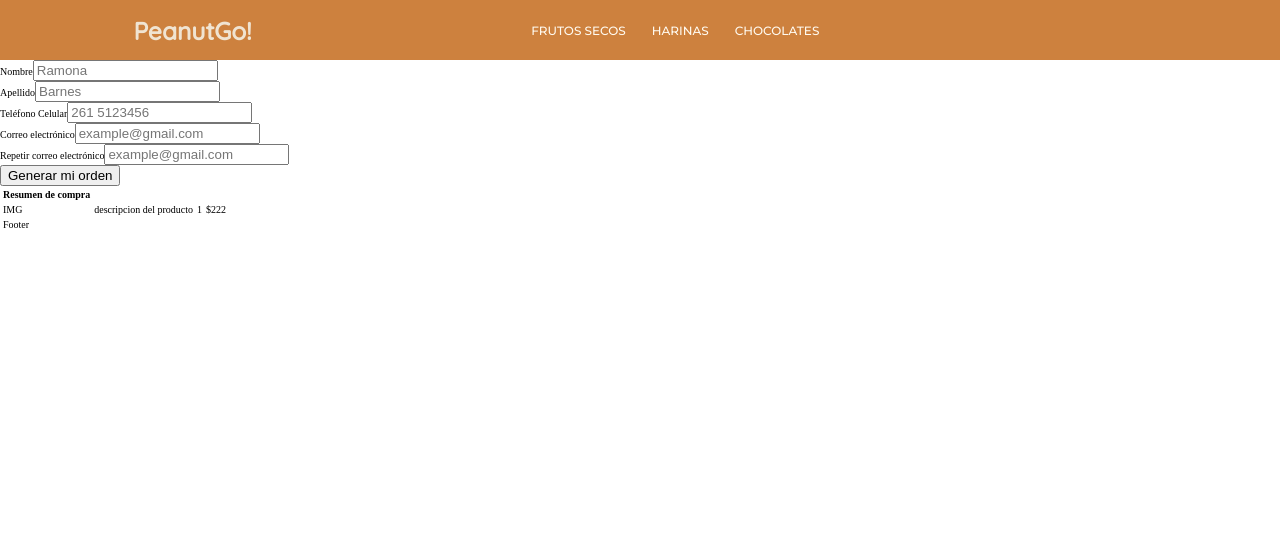
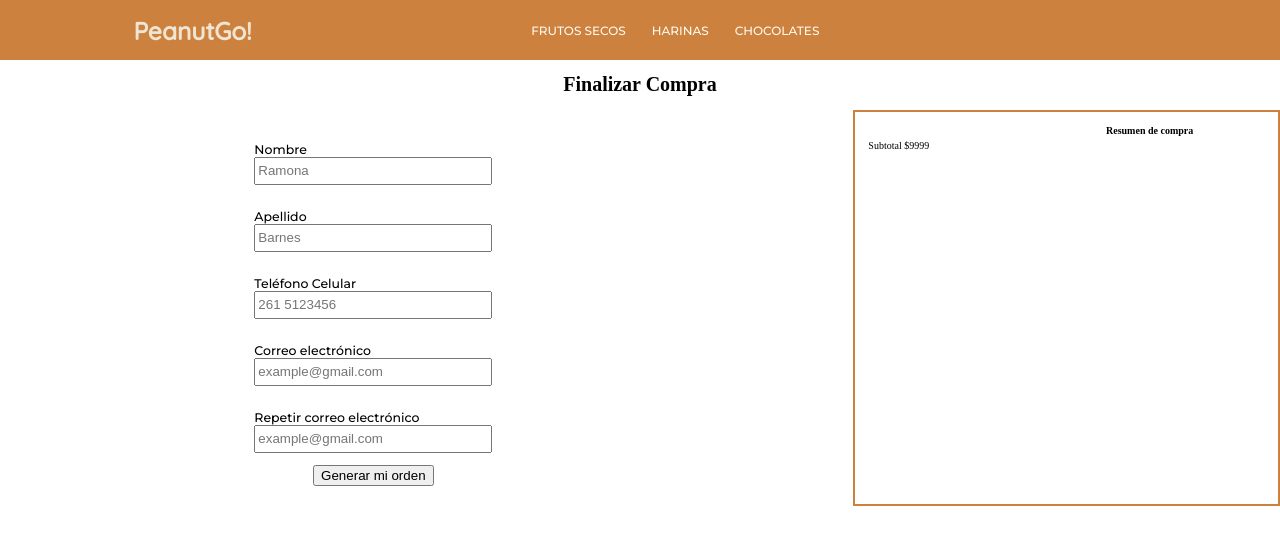
Before and after one commit to romina-gza/EcommerceReact-Galarza, a React (Vite) app: page /checkout in a window 1280 px wide. Shown: the top 544 px of the page. Built offline with nearby package versions, Linux system fonts and the light colour scheme.

Commit message:
checkout ok

```diff
--- a/src/components/Cart/Cart.jsx
+++ b/src/components/Cart/Cart.jsx
@@ -1,5 +1,4 @@
 import { useCartContext } from "../../Context/CartContext"
-
 import './Cart.css'
 import { Link } from 'react-router-dom'
 
--- /dev/null
+++ b/src/components/Checkout/Checkout.css
@@ -0,0 +1,22 @@
+.CheckoutBox {
+    display: grid;
+    grid-template-columns: repeat(12, 1fr);
+    grid-template-rows: auto 1fr;
+}
+
+h1 {
+    grid-column: 1 / 13;
+    grid-row: 1 / 2;
+    text-align: center;
+}
+
+.SectionForm {
+    grid-column: 1 / 8;
+    grid-row: 2 / 3;
+}
+
+.ArticleBox {
+    border: 2px solid #cd813e;
+    grid-column: 9 / 13;
+    grid-row: 2 / 3;
+}
--- a/src/components/Checkout/Checkout.jsx
+++ b/src/components/Checkout/Checkout.jsx
@@ -1,13 +1,14 @@
 import Form from "../Form/Form"
 import ResumenCompra from "../ResumenCompra/ResumenCompra"
-
+import './Checkout.css'
 const Checkout = () => {
 
     return (
-        <>
-            <Form></Form>
-            <ResumenCompra></ResumenCompra>
-        </>
+        <div className="CheckoutBox">
+            <h1>Finalizar Compra</h1>
+                <Form></Form>
+                <ResumenCompra></ResumenCompra>
+        </div>
     )
 }
 
--- /dev/null
+++ b/src/components/Form/Form.css
@@ -0,0 +1,24 @@
+form {
+    display: flex;
+    flex-direction: column;
+    justify-content: center;
+    align-items: center;
+    width: 100%;
+    padding: 20px 0px;
+}
+
+form div {
+    font-family: 'Montserrat', sans-serif;
+    font-size: 12.5px;
+    display: flex;
+    flex-direction: column;
+    margin: 12px 0px;
+}
+
+form div input {
+    width: 230px;
+    height: 22px;
+}
+form div span {
+    color: brown;
+}
--- a/src/components/Form/Form.jsx
+++ b/src/components/Form/Form.jsx
@@ -1,9 +1,8 @@
 import {useFormik} from 'formik'
 import * as Yup from 'yup'
-import { initializeFirebase } from '../../firebase/config'
 import { useCartContext } from '../../Context/CartContext'
-import { addDoc, collection } from 'firebase/firestore'
-
+import { collection, addDoc, getFirestore } from 'firebase/firestore'
+import './Form.css'
 
 const Form = () => {
     const {cartList, vaciarCart, precioTotal} = useCartContext()
@@ -11,17 +10,17 @@ const Form = () => {
         initialValues: {nombre: '', apellido: '', tel: '', email: '', repeatEmail: ''},
         validationSchema: Yup.object({
             nombre : Yup.string()
-                .required('El campo "nombre" es requerido'),
+                .required('* El campo "nombre" es requerido'),
             apellido : Yup.string()
-                .required('El campo "apellido" es requerido'),
+                .required('* El campo "apellido" es requerido'),
             tel : Yup.number()
-                .required('El campo "telefono/celular" es requerido'),
+                .required('* El campo "telefono/celular" es requerido'),
             email : Yup.string()
-                .required('El campo "correo electrónico" es requerido')
+                .required('* El campo "correo electrónico" es requerido')
                 .oneOf([Yup.ref('repeatEmail')],'Los correos electrónicos no son iguales'),
             repeatEmail : Yup.string()
-                .required('El campo "repetir correo electrónico" es requerido')
-                .oneOf([Yup.ref('email')],'Los correos electrónicos no son iguales'),
+                .required('* El campo "repetir correo electrónico" es requerido')
+                .oneOf([Yup.ref('email')],'* Los correos electrónicos no son iguales'),
 
         }),
         onSubmit: values => {
@@ -33,7 +32,7 @@ const Form = () => {
     // Generar Orden
 
     const BtnGenerarOrden = (e) => {
-        const values = formik.values.length; // Obtiene valores del formulario
+        const values = formik.values; // Obtiene valores del formulario
         console.log('este es VALUES ->',values )
 
         formik.handleSubmit(); // Llama a la función onSubmit de formik
@@ -43,6 +42,8 @@ const Form = () => {
             console.log('errores')
             formik.handleSubmit()
             e.preventDefault()
+            e.stopPropagation()
+        } else {
 
         }
         console.log('el resto del codigo', values)
@@ -54,7 +55,7 @@ const Form = () => {
         };
         console.log(orden)
 
-        const database = initializeFirebase()
+        const database = getFirestore()
         const queryCollection = collection(database, 'orden')
 
         addDoc(queryCollection, orden)
@@ -69,7 +70,7 @@ const Form = () => {
 
 
     return (
-        <section>
+        <section className='SectionForm'>
             <form onSubmit={ BtnGenerarOrden }>
                 <div>
                     <label >Nombre</label>
@@ -81,7 +82,7 @@ const Form = () => {
                         onChange={formik.handleChange}
                         value={formik.values.nombre}
                     ></input>
-                    {formik.errors.nombre}
+                    {<span> {formik.errors.nombre} </span> }
                 </div>
                 <div>
                     <label >Apellido</label>
@@ -93,7 +94,7 @@ const Form = () => {
                         onChange={formik.handleChange}
                         value={formik.values.apellido}
                     ></input>
-                        {formik.errors.apellido}
+                        { <span>{formik.errors.apellido}</span> }
                 </div>
                 <div>
                     <label >Teléfono Celular</label>
@@ -105,7 +106,7 @@ const Form = () => {
                         onChange={formik.handleChange}
                         value={formik.values.tel}>
                     </input>
-                        {formik.errors.tel}
+                        { <span>{formik.errors.tel}</span> }
                 </div>
                 <div>
                     <label >Correo electrónico</label>
@@ -117,7 +118,7 @@ const Form = () => {
                         onChange={formik.handleChange}
                         value={formik.values.email}>
                     </input>
-                        {formik.errors.email}
+                        { <span>{formik.errors.email}</span> }
                 </div>
                 <div>
                     <label >Repetir correo electrónico</label>
@@ -129,7 +130,7 @@ const Form = () => {
                         onChange={formik.handleChange}
                         value={formik.values.repeatEmail}>
                     </input>
-                        {formik.errors.repeatEmail}
+                        { <span>{formik.errors.repeatEmail}</span> }
                 </div>
                 <input type="submit" value="Generar mi orden" id="submit"/>
             </form>
--- /dev/null
+++ b/src/components/ResumenCompra/ResumenCompra.css
@@ -0,0 +1,27 @@
+
+.ImagenResumenCompra  {
+    width: 10rem;
+}
+
+.ImagenResumenCompra img {
+    width: inherit;
+}
+
+.DescripcionResumenCompra {
+    font-family: 'Montserrat',sans-serif;
+    font-size: 1.1rem;
+}
+
+.DescripcionResumenCompra h3 {
+    text-transform: capitalize;
+}
+
+.DescripcionResumenCompra span:last-of-type {
+    display: block;
+}
+
+article table {
+    width: 100%;
+    /* border: 1px solid #cd813e; */
+    padding: 1rem;
+}
--- a/src/components/ResumenCompra/ResumenCompra.jsx
+++ b/src/components/ResumenCompra/ResumenCompra.jsx
@@ -1,24 +1,39 @@
+import { useCartContext } from "../../Context/CartContext"
+import './ResumenCompra.css'
 
 const ResumenCompra = () => {
+    const {cartList, vaciarCart, precioTotal} = useCartContext()
+    console.log(cartList)
+
     return(
-        <article>
+        <article className="ArticleBox">
             <table>
                 <thead>
                     <tr>
+                        <th></th>
                         <th>Resumen de compra</th>
                     </tr>
                 </thead>
+
                 <tbody>
-                    <tr>
-                        <td>IMG</td>
-                        <td>descripcion del producto</td>
-                        <td>1</td>
-                        <td>$222</td>
-                    </tr>
+                {
+                    cartList.map(prod => <tr key={prod.id}>
+                            <td className="ImagenResumenCompra">
+                                <img src={prod.img} alt={prod.descripcion} />
+                            </td>
+                            <td className="DescripcionResumenCompra">
+                                <h3>{prod.nombre}</h3>
+                                <span>{prod.count} unidades x ${prod.precio}</span>
+                                <span>Total: ${prod.count * prod.precio}</span>
+                            </td>
+
+                        </tr>)
+                }
                 </tbody>
+
                 <tfoot>
                     <tr>
-                        <td>Footer</td>
+                        <td>Subtotal $9999</td>
                     </tr>
                 </tfoot>
             </table>
```
